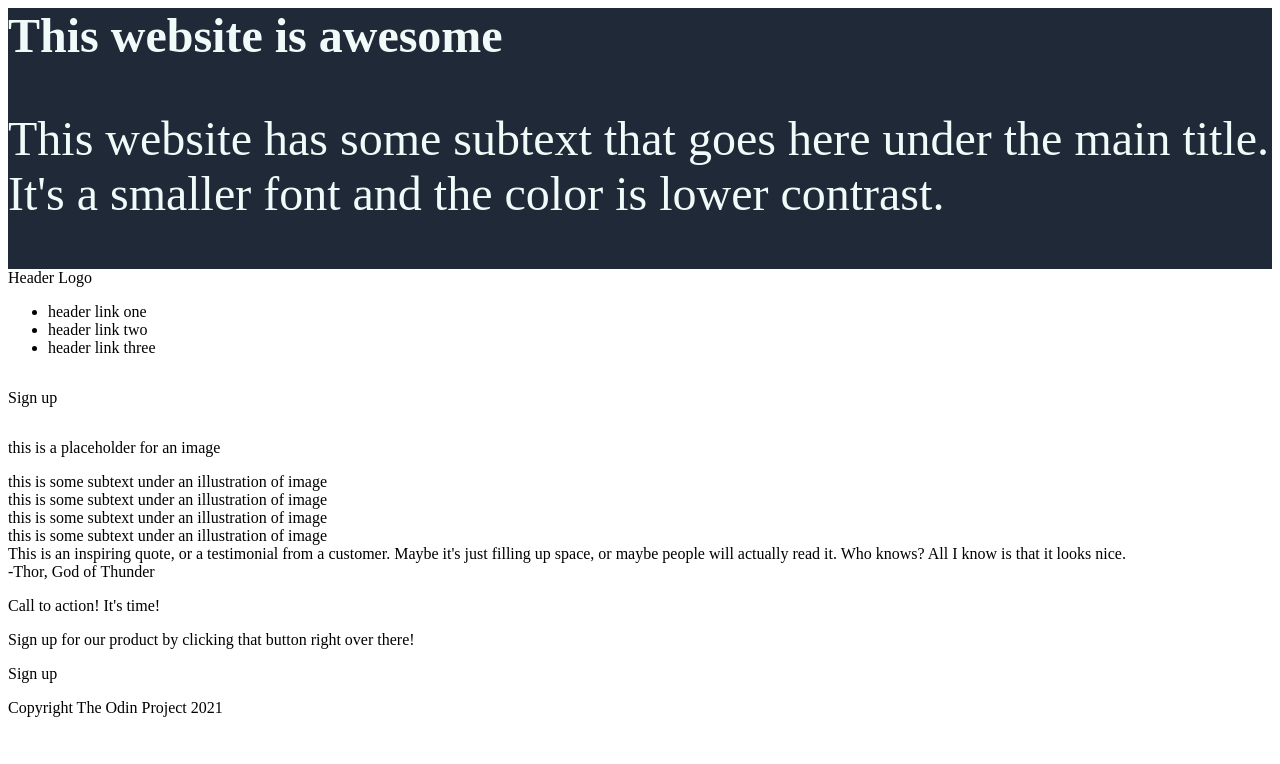
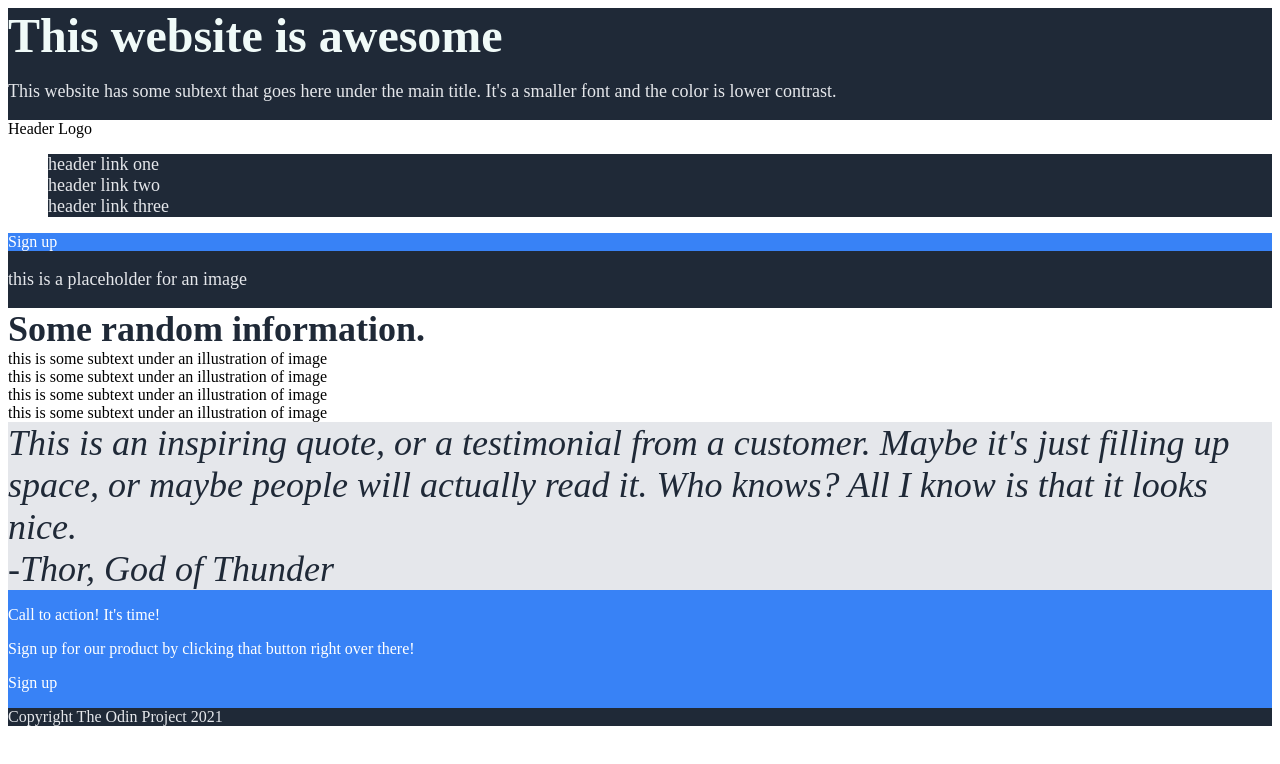
Before and after one commit to saniya2727-1/landing-page, a plain HTML site: page index.html in a window 1280 px wide. Drawn offline with Linux system fonts and the light colour scheme.

Commit message:
Changed css styles including font and color

```diff
--- a/index.html
+++ b/index.html
@@ -21,12 +21,16 @@
             <li>header link two</li>
             <li>header link three</li>
         </ul>
-        <p>Sign up</p>
+        <div class="button">
+        Sign up
+        </div>
         <div class="image">
             <p> this is a placeholder for an image</p>
         </div>
     </div>
     <div class="information">
+        Some random information.
+        </div>
         <div class="words">this is some subtext under an illustration of image</div>
         <div class="words">this is some subtext under an illustration of image</div>
         <div class="words">this is some subtext under an illustration of image</div>
@@ -35,7 +39,7 @@
     <div class="quote">
         <div class="inspiring-quote">This is an inspiring quote, or a testimonial from a customer. Maybe it's just filling up space, or maybe people will actually read it. Who knows? All I know is that it looks nice.</div>
         <div class="thor">-Thor, God of Thunder</div>
-
+</div>
     <div class="ad">
         <p>Call to action! It's time!</p>
         <p>Sign up for our product by clicking that button right over there!</p>
--- a/styles.css
+++ b/styles.css
@@ -1,19 +1,69 @@
 body{
     display: flex;
     flex-direction: column;
+    font: "Roboto";
 }
 
 .header,
 .paragraph {
     font-size: 48px;
     color: #f0faf8;
+}
+.header,
+.paragraph,
+.logo,
+.image {
     background-color: #1f2937;
 
 }
-
 
 
 .header{
     font-weight: 900;
 
 }
+.logo {
+    font-size: 24px;
+    color: #f9faf8;
+    background-color: #1f2937;
+}
+.paragraph,
+.image {
+    font-size: 18px;
+    color: #e5e7eb;
+}
+
+ul li {
+    font-size: 18px;
+    color: #e5e7eb;
+    background-color: #1f2937;
+    list-style: none;
+}
+
+.button {
+    background-color: #3882f6;
+    color: white;
+}
+
+.information{
+    color: #1f2937;
+    font-weight: 900;
+    font-size: 36px;
+}
+
+.quote{
+    background-color: #e5e7eb;
+    color: #1f2937;
+    font-size: 36px;
+    font-style: italic;
+    font-weight: 300;
+}
+.ad {
+    background-color: #3882f6;
+    color: white;
+}
+
+.footer{
+    background-color: #1f2937;
+    color: #e5e7eb;
+}
```
